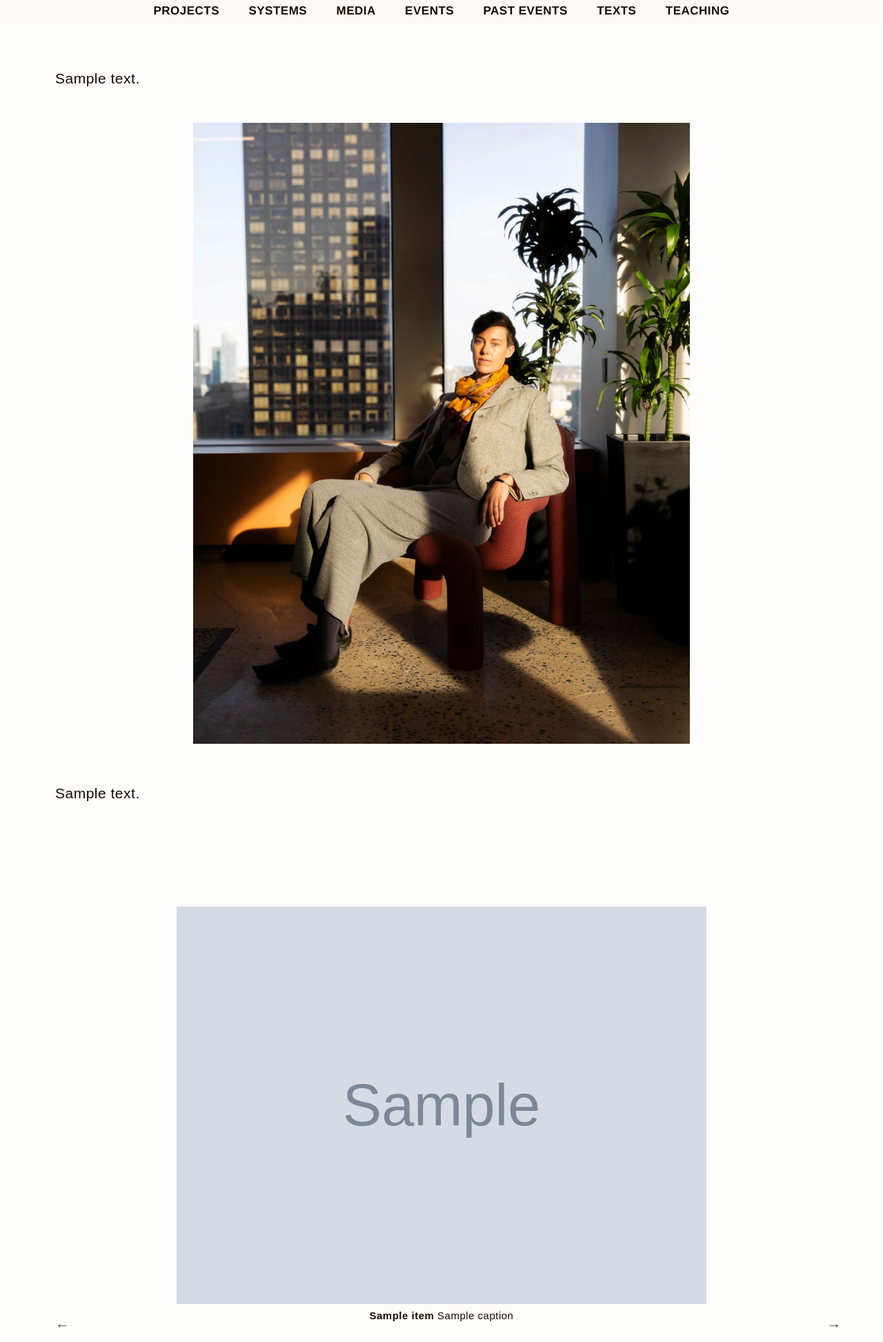
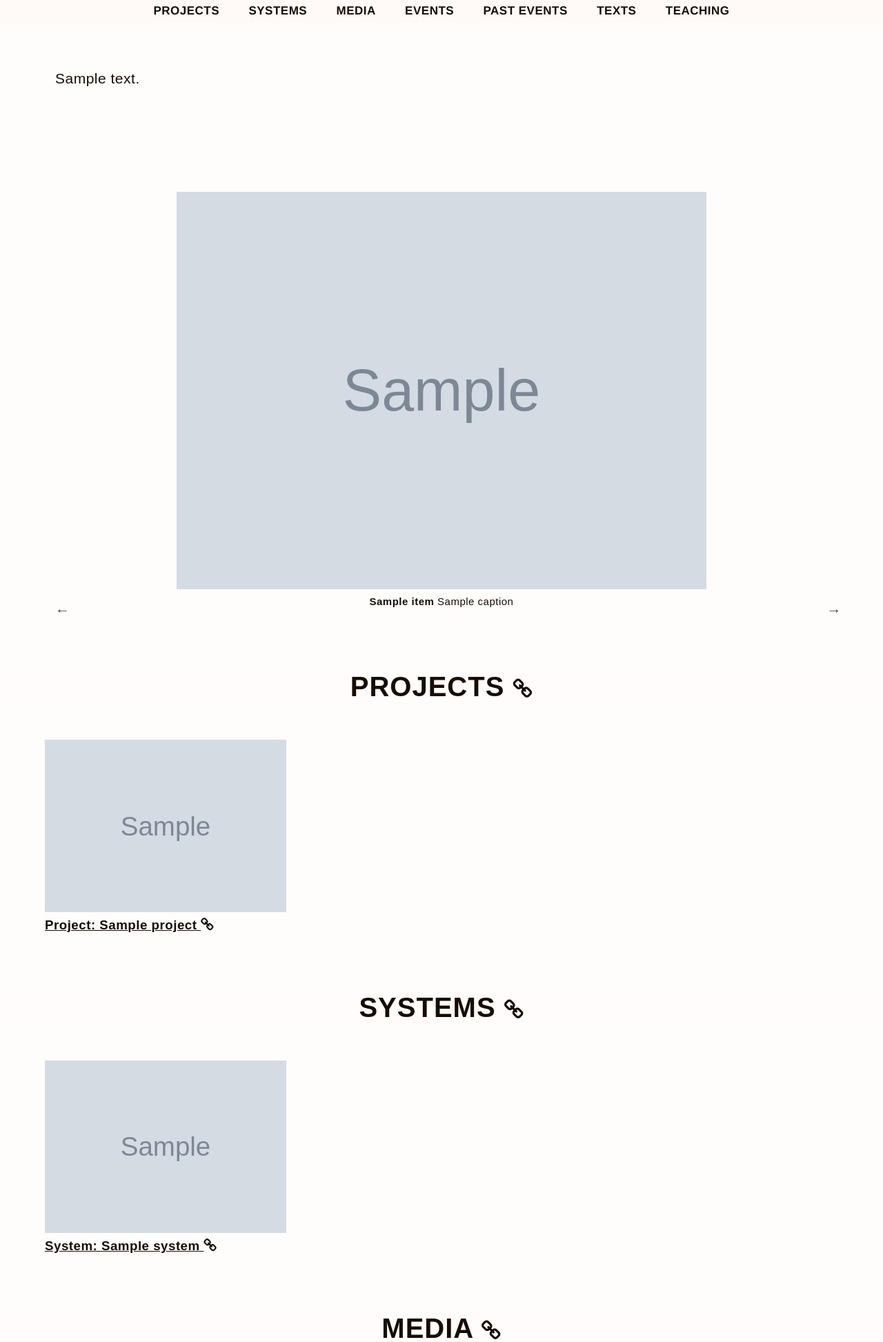
Before and after one commit to jboolean/cwcom, a Django app: template base/templates/portfolio.html in a window 1280 px wide. Shown: the top 1945 px of the page at 69% size. Run offline with Django 3.2, Linux system fonts and the light colour scheme; the template is opened without the code that fills it: most values are stand-ins (such as "Sample title", 1, 10 or a date in 2020); grey boxes marked "Sample" are stand-in pictures; some libraries are stand-ins or nearby versions.

Commit message:
Revert "Merge pull request #94 from jboolean/intro-image"
This reverts commit 14f8d2ebabb7c617eca6b331381c155845bd11c2, reversing
changes made to 33320285b066ce6291656c7bbc00572ff28a1877.

```diff
--- a/base/static/base/css/style.css
+++ b/base/static/base/css/style.css
@@ -201,15 +201,10 @@ body {
   padding-bottom: 5rem; }
 
 @media (min-width: 960px) {
-  .section--heading .section__content,
   .section--intro .section__content,
-  .section--hero-image .section__content,
   .section--visit .section__content {
     max-width: 80rem; } }
 
-.hero-image {
-  width: 100%;
-}
 .section--past-events {
   margin-top: 5rem; }
 
--- a/base/static/base/css/style.sass
+++ b/base/static/base/css/style.sass
@@ -233,16 +233,11 @@ body
     padding-top: 10rem
     padding-bottom: 5rem
 
-.section--heading,
 .section--intro,
-.section--visit,
-.section--hero-image
+.section--visit
   .section__content
     @media (min-width: $desktop)
       max-width: 80rem
-
-.hero-image
-  width: 100%
 
 .section--past-events
   margin-top: 5rem
--- a/base/templates/content-blocks.html
+++ b/base/templates/content-blocks.html
@@ -1,5 +1,5 @@
 {% for content_block in content_blocks %}
-	{% if content_block.slug != "intro" and content_block.slug != "heading" %}
+	{% if not forloop.first %}
 	<!-- {{ content_block.name|upper }} -->
 	<section class="section section--{{ content_block.slug }}" id="{{ content_block.slug }}">
 		<h2 class="section__header">{{ content_block.name|upper }}  <a href="#{{ content_block.slug }}"><i class="fa fa-chain fa-chain-big"></i></a></h2>
--- a/base/templates/intro.html
+++ b/base/templates/intro.html
@@ -2,31 +2,9 @@
 
 <header id="header">
 	<!-- INTRO -->
-	<section class="section section--{{ content_blocks.0.slug }}" id="{{ content_blocks.0.slug }}">
+	<section class="section section--{{ content_blocks.first.slug }}" id="{{ content_blocks.first.slug }}">
 		<div class="section__content">
-			{{ content_blocks.0.content|safe }}
-		</div>
-	</section>
-	<section class="section section--hero-image" id="hero-image">
-		<div class="section__content">
-			<img
-				class="hero-image"
-				src="{% static 'base/images/LMandel_Pollinator_Headshot_010.webp' %}"
-				srcset="
-					{% static 'base/images/LMandel_Pollinator_Headshot_010-350.webp' %} 350w,
-					{% static 'base/images/LMandel_Pollinator_Headshot_010-700.webp' %} 700w,
-					{% static 'base/images/LMandel_Pollinator_Headshot_010-1920.webp' %} 1920w,
-					{% static 'base/images/LMandel_Pollinator_Headshot_010-2240.webp' %} 2240w,
-					{% static 'base/images/LMandel_Pollinator_Headshot_010.webp' %}
-				"
-				sizes="(min-width: 1140px) 720px, 100vw"
-				alt="Caroline Woolard"
-			>
-		</div>
-	</section>
-	<section class="section section--{{ content_blocks.1.slug }}" id="{{ content_blocks.1.slug }}">
-		<div class="section__content">
-			{{ content_blocks.1.content|safe }}
+			{{ content_blocks.first.content|safe }}
 		</div>
 	</section>
 </header>
```
Also changed, not shown: base/static/base/images/LMandel_Pollinator_Headshot_010-1920.webp (deleted), base/static/base/images/LMandel_Pollinator_Headshot_010-2240.webp (deleted), base/static/base/images/LMandel_Pollinator_Headshot_010-350.webp (deleted), base/static/base/images/LMandel_Pollinator_Headshot_010-700.webp (deleted), base/static/base/images/LMandel_Pollinator_Headshot_010.webp (deleted).
